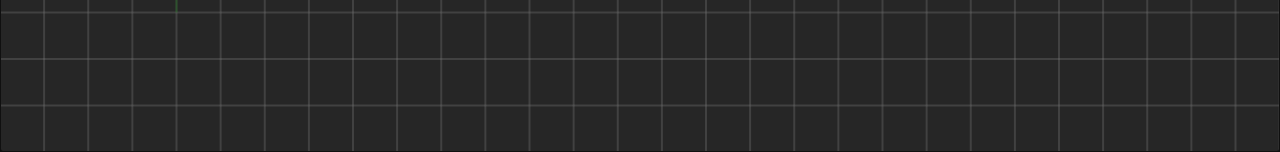
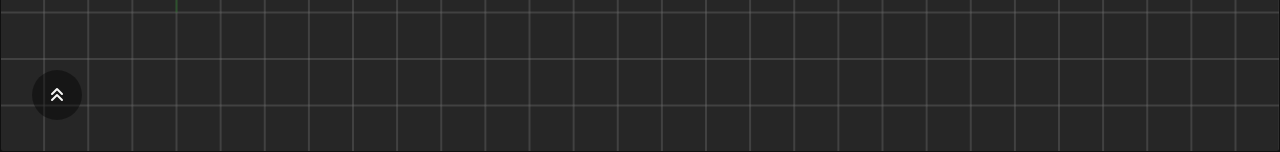
Before and after one commit to tony-montemuro/dev-blog, a SvelteKit app: page /projects in a window 1280 px wide. Shown: the part 648-800 px from the top of the page. Built offline with nearby package versions, Linux system fonts and the light colour scheme; a web font is replaced by a local one.

Commit message:
add navigation button on projects page

```diff
--- a/src/lib/components/project-directory.svelte
+++ b/src/lib/components/project-directory.svelte
@@ -4,7 +4,7 @@
   import ScrollButton from './scroll-button.svelte';
 </script>
 
-<div class="h-app flex snap-start snap-always flex-col p-(--app-padding)">
+<div id="project-directory" class="h-app flex snap-start snap-always flex-col p-(--app-padding)">
   <div class="flex flex-col gap-5">
     <h1 class="h-fit text-8xl">Projects</h1>
     <em class="text-3xl">Click on each project to learn more:</em>
--- a/src/lib/components/scroll-button.svelte
+++ b/src/lib/components/scroll-button.svelte
@@ -4,10 +4,11 @@
   interface Props {
     sectionId: string;
     bg: string;
+    padding?: 'small' | 'large';
     children: Snippet;
   }
 
-  let { sectionId, bg, children }: Props = $props();
+  let { sectionId, bg, padding = 'large', children }: Props = $props();
   const buttonId = `button-${sectionId}`;
 
   onMount(() => {
@@ -25,7 +26,11 @@
   type="button"
   class="flex items-center rounded-full border border-transparent {bg} cursor-pointer transition-colors duration-300 ease-in-out hover:border-green-400"
 >
-  <div class="flex w-fit flex-row items-center gap-1.5 rounded-full p-6">
+  <div
+    class="flex w-fit flex-row items-center gap-1.5 rounded-full {padding === 'small'
+      ? 'p-3'
+      : 'p-6'}"
+  >
     {@render children()}
   </div>
 </button>
--- /dev/null
+++ b/src/lib/components/svg/top.svelte
@@ -0,0 +1,15 @@
+<svg
+  xmlns="http://www.w3.org/2000/svg"
+  width="24"
+  height="24"
+  viewBox="0 0 24 24"
+  fill="none"
+  stroke="currentColor"
+  stroke-width="2"
+  stroke-linecap="round"
+  stroke-linejoin="round"
+  class="icon icon-tabler icons-tabler-outline icon-tabler-chevrons-up"
+>
+  <path stroke="none" d="M0 0h24v24H0z" fill="none" /><path d="M7 11l5 -5l5 5" />
+  <path d="M7 17l5 -5l5 5" />
+</svg>
--- a/src/routes/projects/+page.svelte
+++ b/src/routes/projects/+page.svelte
@@ -2,15 +2,23 @@
   import Grid from '$lib/components/grid.svelte';
   import Image2Ascii from '$lib/components/image2ascii.svelte';
   import ProjectDirectory from '$lib/components/project-directory.svelte';
+  import ScrollButton from '$lib/components/scroll-button.svelte';
   import SmbElite from '$lib/components/smb-elite.svelte';
+  import Top from '$lib/components/svg/top.svelte';
   import Wip from '$lib/components/wip.svelte';
   import { onMount } from 'svelte';
 
   let page: HTMLDivElement;
+
   onMount(() => page.focus());
 </script>
 
 <Grid />
+<div class="absolute bottom-8 left-8 z-10">
+  <ScrollButton sectionId="project-directory" bg="bg-black/40" padding="small">
+    <Top />
+  </ScrollButton>
+</div>
 <div bind:this={page} class="h-app snap-y snap-mandatory overflow-y-scroll">
   <ProjectDirectory />
   <SmbElite />
```
